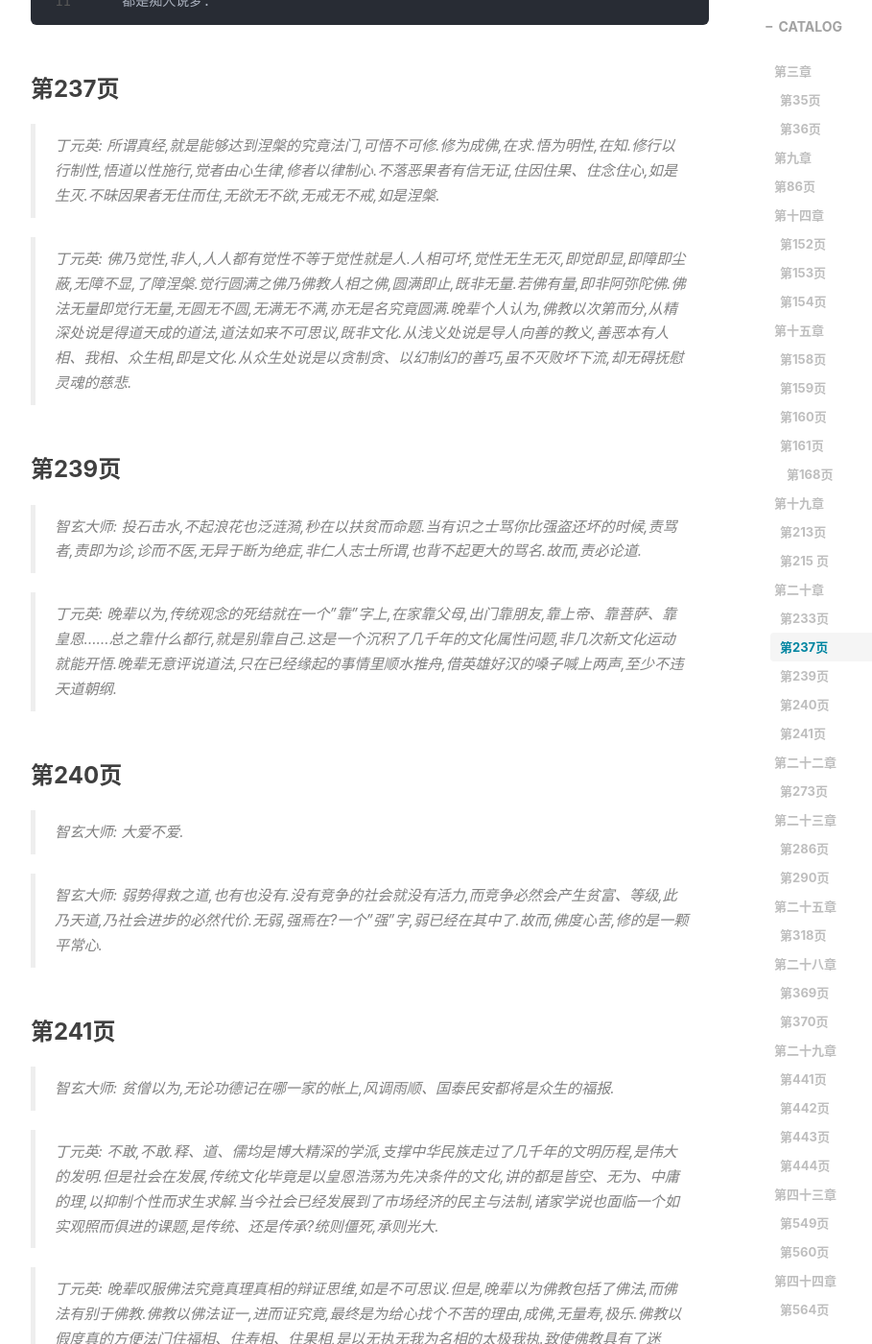
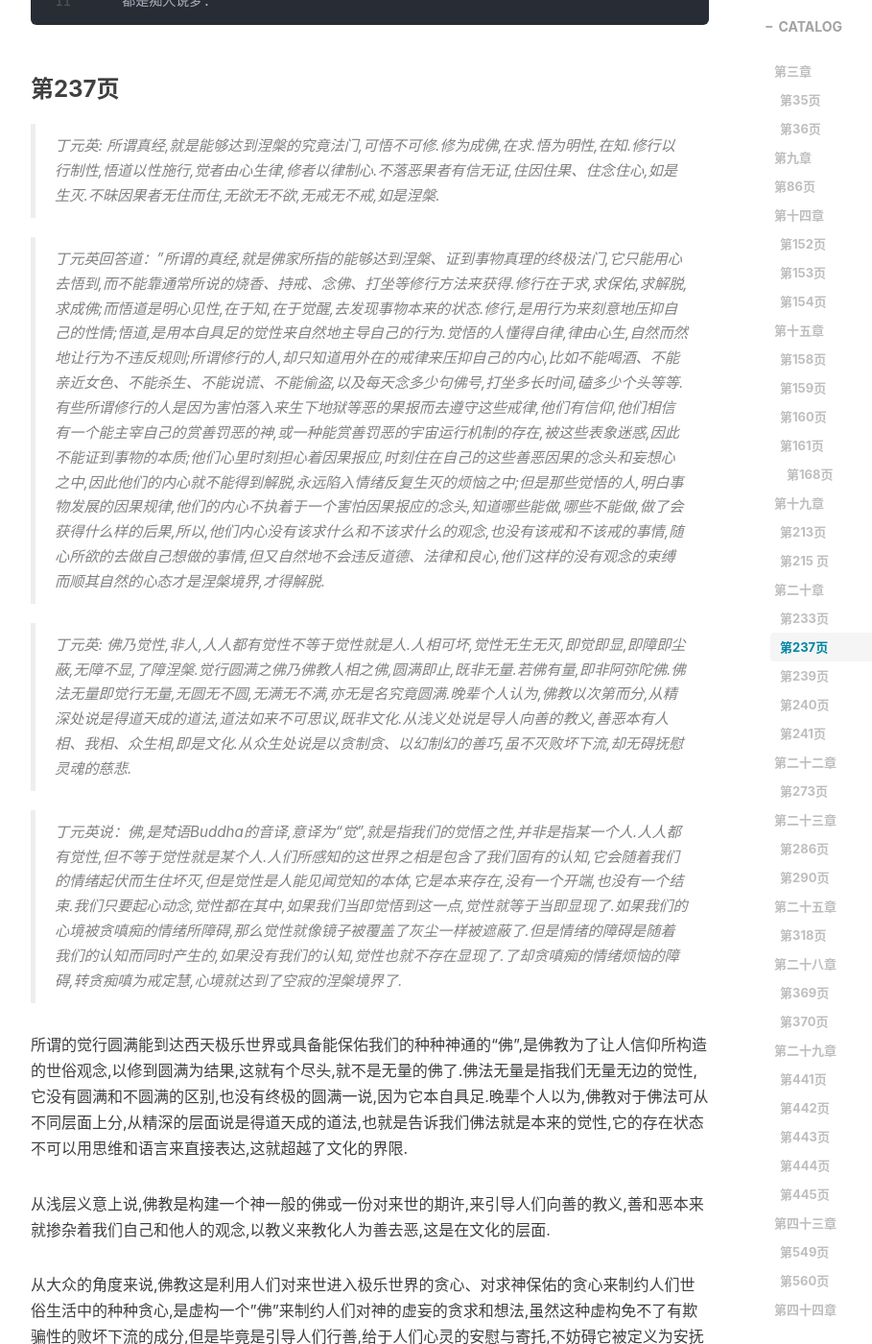
Before and after one commit to taomujian/taomujian.github.io, a Jekyll site: the page built from _posts/2022-01-08-遥远的救世主.md, in a window 1280 px wide and 1400 px high, scrolled down 5436 px. Shown: the whole window at 96% size, without its empty margins (233-1142 px from the left). Built offline with Jekyll 4.4.1, drawn with Linux system fonts in a browser that asks for light colours; nearby versions of some CDN libraries; comment, search, counter and statistics services are not loaded; some of the changed text lies outside the part shown.

```diff
--- a/_posts/2022-01-08-遥远的救世主.md
+++ b/_posts/2022-01-08-遥远的救世主.md
@@ -53,13 +53,13 @@ tags:
 
 > 丁元英: 强势文化就是遵循事物规律的文化,弱势文化就是依赖强者的道德期望破格获取的文化,也是期望救主的文化.强势文化在武学上被称为"秘籍",而弱势文化由于易学、易懂、易用,成了流行品种.
 
-> 丁元英: 比如说文化产业,文学、影视是扒拉灵魂的艺术,如果文学、影视的创作能破解更高思维空间的文化密码,那么它的功效就是启迪人的觉悟、震撼人的灵魂,这就是众生所需,就是功德、市场、名利,精神拯救的暴利与毒品麻醉的暴利完全等值,而且不必像贩毒那样耍花招,没有心里成本和法律风险.
+> 丁元英: 比如说文化产业,文学、影视是扒拉灵魂的艺术,如果文学、影视的创作能破解更高思维空间的文化密码,那么它的功效就是启迪人的觉悟、震撼人的灵魂,这就是众生所需,就是功德、市场、名利,精神拯救的暴利与毒品麻醉的暴利完全等值,而且不必像贩毒那样耍花招,没有心理成本和法律风险.
 
 > 丁元英: 没有主,主义、主意从哪来?主无处不在,简单的说,支配人的价值取舍的那个属性就是主,就是文化属性.
 
 ### 第154页
 
-> 丁元英: 股票的暴利并不产生于生产经营,而是产生于股票市场本身的投机性.它的运作动力是: 把你口袋里的钱装到我口袋里去.它的规则是把大多数羊的肉填到极少数狼的嘴里.私募基金是从狼嘴里夹肉,这就要求你得比狼更黑更狠,但是心里成本也高,而且又多了一重股市之外的风险.所以,得适可而止.
+> 丁元英: 股票的暴利并不产生于生产经营,而是产生于股票市场本身的投机性.它的运作动力是: 把你口袋里的钱装到我口袋里去.它的规则是把大多数羊的肉填到极少数狼的嘴里.私募基金是从狼嘴里夹肉,这就要求你得比狼更黑更狠,但是心理成本也高,而且又多了一重股市之外的风险.所以,得适可而止.
 
 ## 第十五章
 
@@ -125,7 +125,17 @@ tags:
 
 > 丁元英: 所谓真经,就是能够达到涅槃的究竟法门,可悟不可修.修为成佛,在求.悟为明性,在知.修行以行制性,悟道以性施行,觉者由心生律,修者以律制心.不落恶果者有信无证,住因住果、住念住心,如是生灭.不昧因果者无住而住,无欲无不欲,无戒无不戒,如是涅槃.
 
+> 丁元英回答道："所谓的真经,就是佛家所指的能够达到涅槃、证到事物真理的终极法门,它只能用心去悟到,而不能靠通常所说的烧香、持戒、念佛、打坐等修行方法来获得.修行在于求,求保佑,求解脱,求成佛;而悟道是明心见性,在于知,在于觉醒,去发现事物本来的状态.修行,是用行为来刻意地压抑自己的性情;悟道,是用本自具足的觉性来自然地主导自己的行为.觉悟的人懂得自律,律由心生,自然而然地让行为不违反规则;所谓修行的人,却只知道用外在的戒律来压抑自己的内心,比如不能喝酒、不能亲近女色、不能杀生、不能说谎、不能偷盗,以及每天念多少句佛号,打坐多长时间,磕多少个头等等.有些所谓修行的人是因为害怕落入来生下地狱等恶的果报而去遵守这些戒律,他们有信仰,他们相信有一个能主宰自己的赏善罚恶的神,或一种能赏善罚恶的宇宙运行机制的存在,被这些表象迷惑,因此不能证到事物的本质;他们心里时刻担心着因果报应,时刻住在自己的这些善恶因果的念头和妄想心之中,因此他们的内心就不能得到解脱,永远陷入情绪反复生灭的烦恼之中;但是那些觉悟的人,明白事物发展的因果规律,他们的内心不执着于一个害怕因果报应的念头,知道哪些能做,哪些不能做,做了会获得什么样的后果,所以,他们内心没有该求什么和不该求什么的观念,也没有该戒和不该戒的事情,随心所欲的去做自己想做的事情,但又自然地不会违反道德、法律和良心,他们这样的没有观念的束缚而顺其自然的心态才是涅槃境界,才得解脱.
+
 > 丁元英: 佛乃觉性,非人,人人都有觉性不等于觉性就是人.人相可坏,觉性无生无灭,即觉即显,即障即尘蔽,无障不显,了障涅槃.觉行圆满之佛乃佛教人相之佛,圆满即止,既非无量.若佛有量,即非阿弥陀佛.佛法无量即觉行无量,无圆无不圆,无满无不满,亦无是名究竟圆满.晚辈个人认为,佛教以次第而分,从精深处说是得道天成的道法,道法如来不可思议,既非文化.从浅义处说是导人向善的教义,善恶本有人相、我相、众生相,即是文化.从众生处说是以贪制贪、以幻制幻的善巧,虽不灭败坏下流,却无碍抚慰灵魂的慈悲.
+
+> 丁元英说：佛,是梵语Buddha的音译,意译为“觉”,就是指我们的觉悟之性,并非是指某一个人.人人都有觉性,但不等于觉性就是某个人.人们所感知的这世界之相是包含了我们固有的认知,它会随着我们的情绪起伏而生住坏灭,但是觉性是人能见闻觉知的本体,它是本来存在,没有一个开端,也没有一个结束.我们只要起心动念,觉性都在其中,如果我们当即觉悟到这一点,觉性就等于当即显现了.如果我们的心境被贪嗔痴的情绪所障碍,那么觉性就像镜子被覆盖了灰尘一样被遮蔽了.但是情绪的障碍是随着我们的认知而同时产生的,如果没有我们的认知,觉性也就不存在显现了.了却贪嗔痴的情绪烦恼的障碍,转贪痴嗔为戒定慧,心境就达到了空寂的涅槃境界了.
+
+所谓的觉行圆满能到达西天极乐世界或具备能保佑我们的种种神通的“佛”,是佛教为了让人信仰所构造的世俗观念,以修到圆满为结果,这就有个尽头,就不是无量的佛了.佛法无量是指我们无量无边的觉性,它没有圆满和不圆满的区别,也没有终极的圆满一说,因为它本自具足.晚辈个人以为,佛教对于佛法可从不同层面上分,从精深的层面说是得道天成的道法,也就是告诉我们佛法就是本来的觉性,它的存在状态不可以用思维和语言来直接表达,这就超越了文化的界限.
+
+从浅层义意上说,佛教是构建一个神一般的佛或一份对来世的期许,来引导人们向善的教义,善和恶本来就掺杂着我们自己和他人的观念,以教义来教化人为善去恶,这是在文化的层面.
+
+从大众的角度来说,佛教这是利用人们对来世进入极乐世界的贪心、对求神保佑的贪心来制约人们世俗生活中的种种贪心,是虚构一个"佛"来制约人们对神的虚妄的贪求和想法,虽然这种虚构免不了有欺骗性的败坏下流的成分,但是毕竟是引导人们行善,给于人们心灵的安慰与寄托,不妨碍它被定义为安抚人们心灵的一种慈悲.
 
 ### 第239页
 
@@ -155,6 +165,8 @@ tags:
               皆有因缘注定
 
 > 智玄大师: 此'天'非彼‘天’,非众生无明之天,亦非众生无明之命,此乃道天,因果不虚故而改字‘方知’.修行不落恶果虽有信无证,却已无证有觉,已然是进步.能让迷者进步的经即是真经,真经即须务取.悲喜如是无以分别,当来则来,当去则去,皆有因缘注定,随心、随力、随缘.
+
+> 玄大师：对于觉悟的人来说,这个"天命"并不是众生迷信的那个神或主宰,也不是众生执迷的注定的命运,这是道天,指代事物的起因和结果的规律.所以改为“方知”. 对于那些执迷的人,修行的目的只是为了不落入恶的果报,虽然是只有信仰没有在思维上证到本质,但行为上却已经有了一点自觉,已经是进步了.只要能让执迷的人进步的经就是真经,是真经就可以去照着学习. 我们的情绪是悲是喜从本质上没有分别,都只是主观的感受,当来则来,当去则去,但都有起因和条件来决定,随心、随力、随缘.”
 
 > 韩楚风: 扶贫的事若以次第而分,也有三个层面.一、天上掉馅饼的神话,实惠、破格,是为市井文化.二、最不道德的道德,明辨是非,是为哲人文化.三、不打碎点东西不足以缘起主题,大智大爱,是为英雄文化.
 
@@ -222,7 +234,7 @@ tags:
 
 ### 第442页
 
-> 丁元英: 没钱的时候就选择既清净又生活成本低的地方,有条件了就选择更清静点的地方.在柏林你不必担心买到假手机、注水肉,不必为电话故障一趟趟求电信商,不必为当官的汽车闯红灯动肝火,法律、治安和社会服务环境都要好一点.我没什么志向,就像不招谁不惹谁地过自己的日子.
+> 丁元英: 没钱的时候就选择既清净又生活成本低的地方,有条件了就选择更清静点的地方.在柏林你不必担心买到假手机、注水肉,不必为电话故障一趟趟求电信商,不必为当官的汽车闯红灯动肝火,法律、治安和社会服务环境都要好一点.我没什么志向,就想不招谁不惹谁地过自己的日子.
 
 ### 第443页
 
@@ -236,7 +248,9 @@ tags:
 
 > 丁元英: 用道眼看与用人眼看一样吗?不一样,什么叫特殊感觉?什么叫立意要高、挖掘要深?那不是挖地沟,想挖多深挖多深.也不是爬楼梯,想爬多高爬多高.不在那一道上,你不可能会看到那一道的真相.立意要高、挖掘要深,充其量是个猜测和揣度的版本,不得究竟.
 
-> 丁元英: 昨天下午我一个人坐在屋里听音乐,听苏联红军合唱团的《伏尔加河》曲子,听了很多遍,脑子里浮现着俄罗斯抗击拿破仑、抗击希特勒的画面,很伤感,心里很不是滋味.俄罗斯是个伟大的民族,历史上没有什么人能战胜他们,但是在世界两大阵营50多年的意识形态对抗里,他们却输在了他们还没有完全读懂的文化里,而美国尊重客观规律的文化最终使他们得到了靠飞机大炮不能得到的胜利,以至于联合国都成了一个失宠的王妃.在中国,有人动不动就拿民主指责共产党,可是他们根本就不知道,中国的政治文化也是传统文化的牺牲品.把几千年沉积的文化属性问题全部记到一个只有几十年历史的政党账户上,这不公平,也不是真实的国情......
+### 第445页
+
+> 丁元英: 昨天下午我一个人坐在屋里听音乐,听苏联红军合唱团的《伏尔加河》曲子,听了很多遍,脑子里浮现着俄罗斯抗击拿破仑、抗击希特勒的画面,很伤感,心里很不是滋味.俄罗斯是个伟大的民族,历史上没有什么人能战胜他们,但是在世界两大阵营50多年的意识形态对抗里,他们却输在了他们还没有完全读懂的文化里,而美国尊重客观规律的文化最终使他们得到了靠飞机大炮不能得到的胜利,以至于联合国都成了一个失宠的王妃.在中国,有人动不动就拿民主指责共产党,可是他们根本就不知道,中国的政治文化也是传统文化的牺牲品.把几千年沉积的文化属性问题全部记到一个只有几十年历史的政党账上,这不公平,也不是真实的国情......
 
 ## 第四十三章
 
@@ -262,7 +276,7 @@ tags:
 
 >《关于杀富济贫的思考》一文摘录: 构筑强者的道德平台是一个复杂的社会工程,道德平台太低,势必挤压弱势群体的生存空间,而过高的道德平台又必然存在两个问题: 首先是很少有人能攀缘上去,没有可操作性.其次是过多的帮助不利于社会进步,弱势群体得到的输血越多,则自身的造血功能就越差,就越接近死亡.道德平台理想的高度,是优胜劣汰的法则与人人平等的道德二者之间的平衡.主流的文化,是优胜劣汰的的文化,是不给落后观念生存空间的文化.然而,如果不关爱弱势,道德还有价值吗?等级是客观存在,如果我们连等级的存在都不敢承认,社会又怎么可能去建立一种更高级的道德文化?如果没有个体的文化价值的量变,又怎么可能会产生民族的文化价值的质变?
 
-> 《弱势群体的得救之道在哪里?》一文摘录: 计划经济的弊端在于社会为弱势文化提供了生存、繁衍的温床,解决这个问题主要依靠政治理想的教育.市场经济的弊端在于产生贫富两级分化以及由此产生的社会矛盾,解决这个问题主要依靠社会利益调节机制.计划经济制度,政治是人的最高价值,获取社会财富和社会地位的唯一通道是首先得到权力.市场经济制度,经济是人的最高价值,获取社会财富和社会地位的通道多种多样.获取平等的社会值,就必须付出惰性的代价；获取活力的社会值,就必须付出等级的代价.这是由人的自然属性决定的,这就是天道,就是客观规律,而社会利益调节机制的制定则有赖于强势群体的道德价值指标和对社会稳定的天然需求.
+> 《弱势群体的得救之道在哪里?》一文摘录: 计划经济的弊端在于社会为弱势文化提供了生存、繁衍的温床,解决这个问题主要依靠政治理想的教育.市场经济的弊端在于产生贫富两级分化以及由此产生的社会矛盾,解决这个问题主要依靠社会利益调节机制.计划经济制度,政治是人的最高价值,获取社会财富和社会地位的唯一通道是首先得到权力.市场经济制度,经济是人的最高价值,获取社会财富和社会地位的通道多种多样.获取平等的社会值,就必须付出惰性的代价;获取活力的社会值,就必须付出等级的代价.这是由人的自然属性决定的,这就是天道,就是客观规律,而社会利益调节机制的制定则有赖于强势群体的道德价值指标和对社会稳定的天然需求.
 
 ### 第567页
 
```
